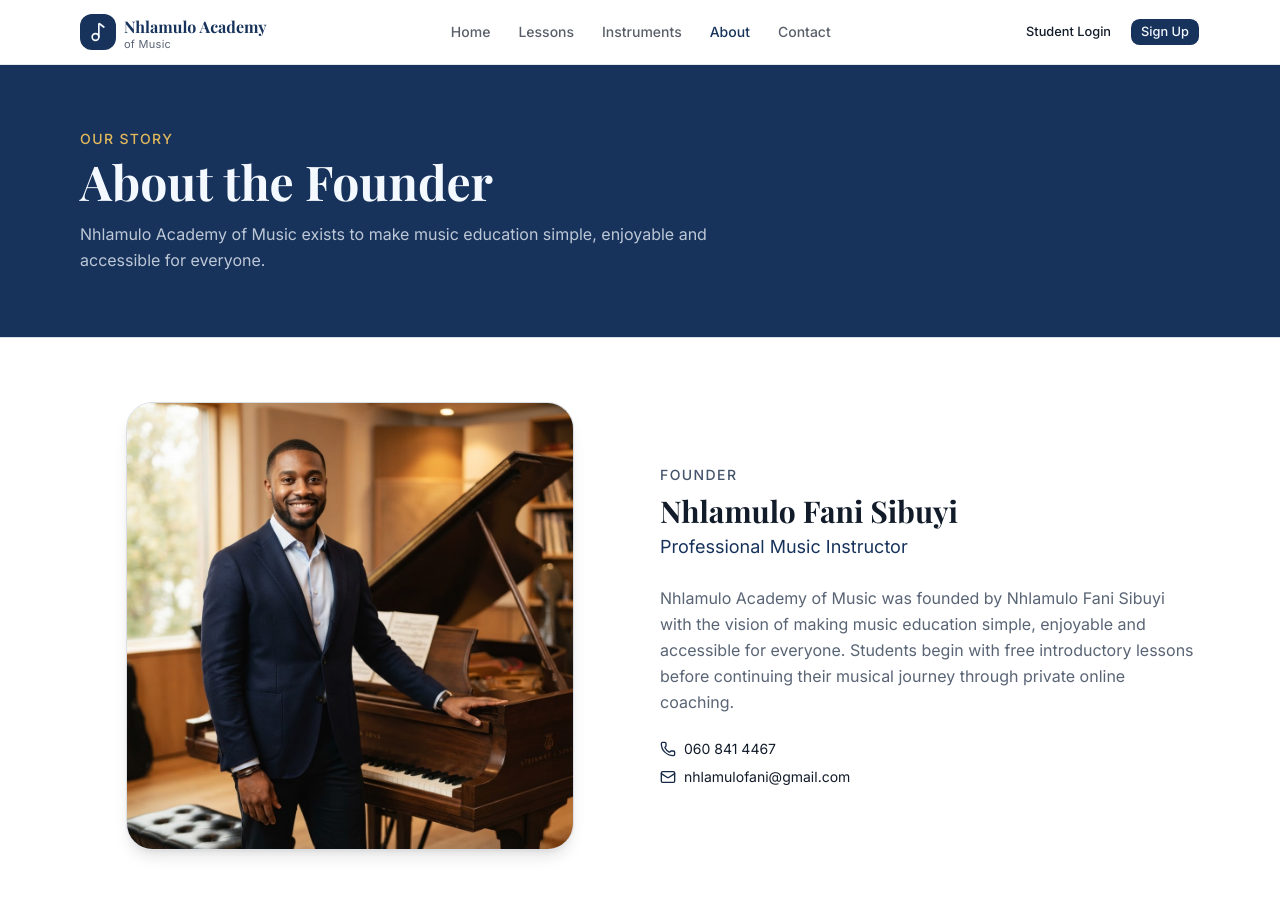
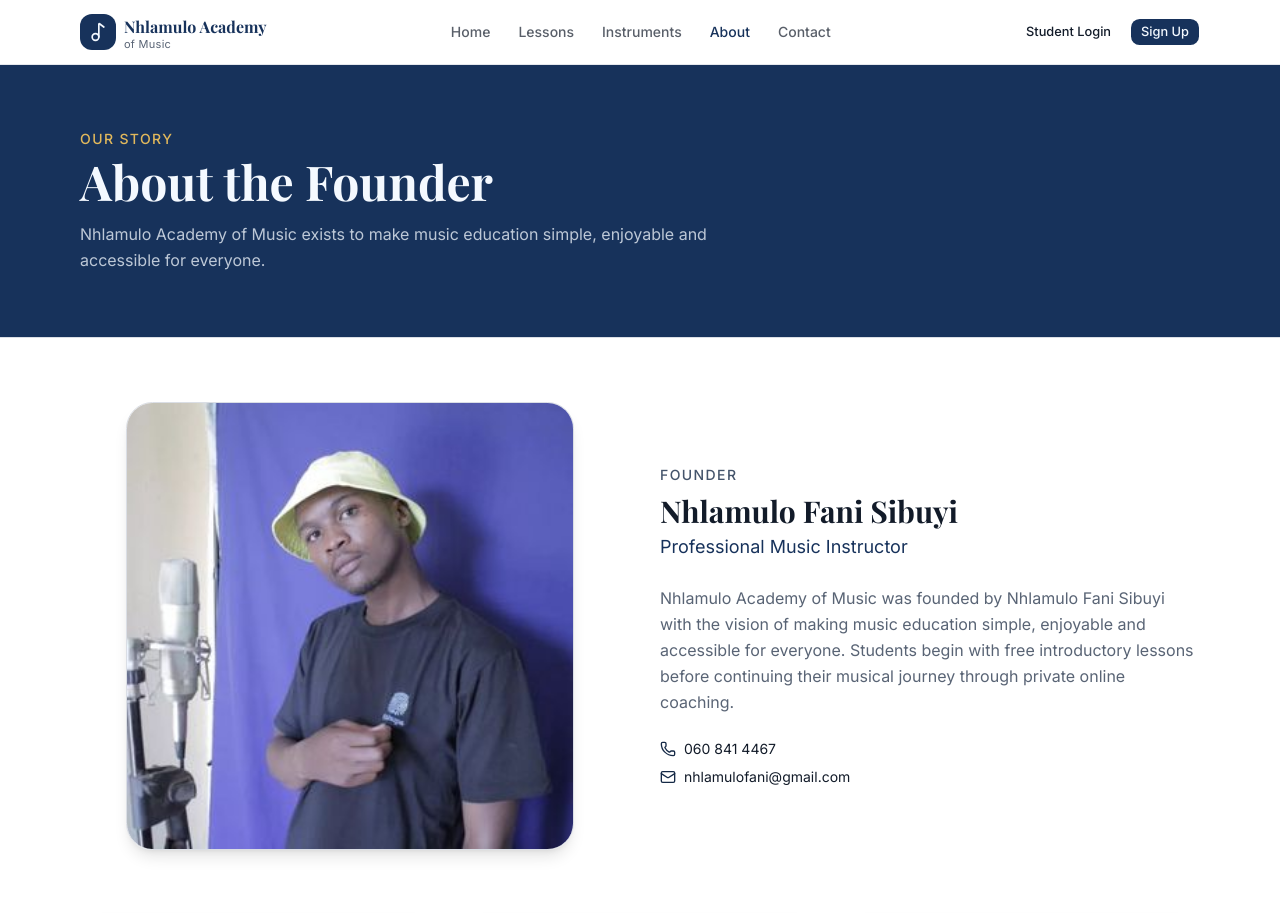
Before and after one commit to nhlamulofani-lab/nhlamulo-academy-of-music, a Next.js app: page /about in a window 1280 px wide. Shown: the top 913 px of the page. Built offline with nearby package versions, Linux system fonts and the light colour scheme; a web font is replaced by a local one.

Commit message:
feat: update founder image to Artist.jpg in AboutPage component
Co-authored-by: nhlamulofani-lab <300385638+nhlamulofani-lab@users.noreply.github.com>

```diff
--- a/app/about/page.tsx
+++ b/app/about/page.tsx
@@ -29,7 +29,7 @@ export default function AboutPage() {
         <div className="grid items-center gap-10 lg:grid-cols-2">
           <div className="relative mx-auto w-full max-w-md overflow-hidden rounded-3xl border border-border shadow-lg">
             <Image
-              src="/images/founder.png"
+              src="/images/Artist.jpg"
               alt={`${site.founder}, founder and instructor at Nhlamulo Academy of Music`}
               width={640}
               height={720}
```
